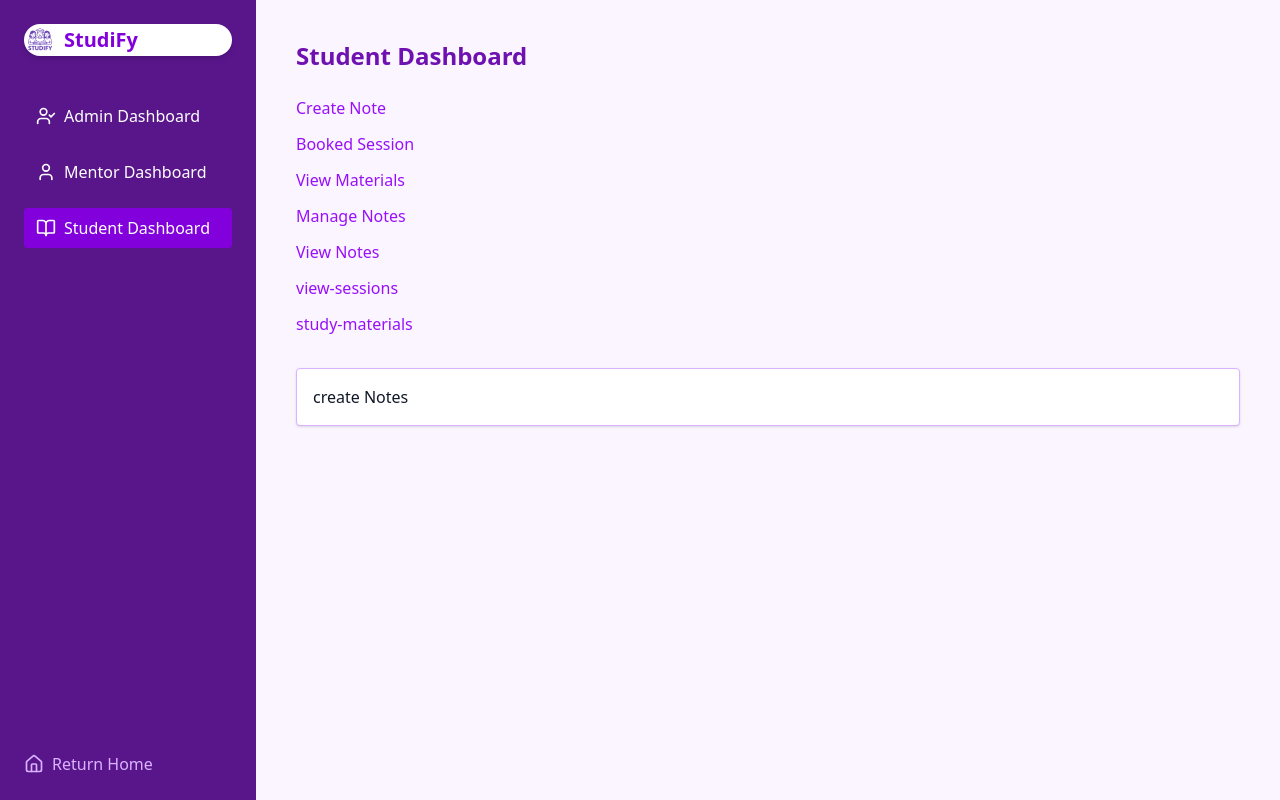
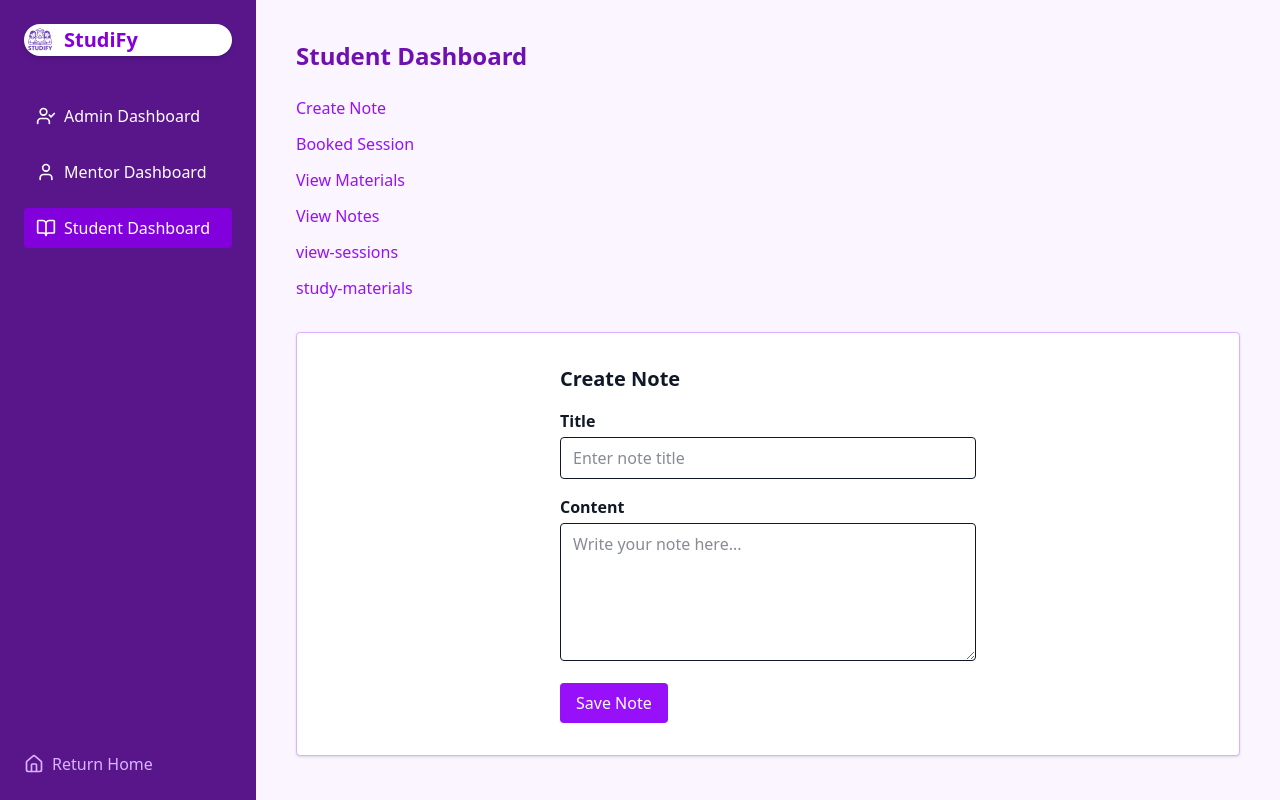
Before and after one commit to Sumyta-Bentey-Habib/Studify, a React (Vite) app: page /dashboard/student/create-note in a window 1280 px wide. Built offline with nearby package versions, Linux system fonts and the light colour scheme; no server answers.

Commit message:
student related work done

```diff
--- a/src/router/router.jsx
+++ b/src/router/router.jsx
@@ -24,7 +24,6 @@ import ViewSessions from "../users/mentor/ViewSessions";
 // Student sub-components
 import CreateNote from "../users/student/CreateNote";
 import BookedSession from "../users/student/BookedSession";
-import ManageNotes from "../users/student/ManageNotes";
 import ViewNotes from "../users/student/ViewNotes";
 import ViewMaterials from "../users/student/ViewMaterials";
 import StudentDashboard from "../users/student/StudentDashboard";
@@ -78,7 +77,6 @@ export const router = createBrowserRouter([
         children: [
           { path: "create-note", element: <CreateNote /> },
           { path: "booked-session", element: <BookedSession /> },
-          { path: "manage-notes", element: <ManageNotes /> },
           { path: "view-notes", element: <ViewNotes /> },
           { path: "view-materials", element:<ViewMaterials></ViewMaterials> },
           { path: "view-sessions", element:<StudentDashboard></StudentDashboard> },
--- a/src/users/student/CreateNote.jsx
+++ b/src/users/student/CreateNote.jsx
@@ -1,11 +1,101 @@
-import React from 'react';
+import React, { useState } from 'react';
+import useAxios from '../../hooks/useAxios';
+import { useAuth } from '../../contexts/authcontext/AuthProvider';
 
 const CreateNote = () => {
-    return (
+  const axios = useAxios();
+  const { user } = useAuth();
+
+  const [title, setTitle] = useState('');
+  const [content, setContent] = useState('');
+  const [message, setMessage] = useState('');
+
+  const handleSubmit = async (e) => {
+    e.preventDefault();
+
+    if (!user?.email) {
+      setMessage('You must be logged in to create a note.');
+      return;
+    }
+
+    if (!title.trim() || !content.trim()) {
+      setMessage('Title and content are required.');
+      return;
+    }
+
+    try {
+      const payload = {
+        userEmail: user.email,
+        title: title.trim(),
+        content: content.trim(),
+        createdAt: new Date(),
+      };
+
+      const response = await axios.post('/notes', payload);
+
+      if (response.data.insertedId) {
+        setMessage('Note created successfully!');
+        setTitle('');
+        setContent('');
+      } else {
+        setMessage('Failed to create note.');
+      }
+    } catch (error) {
+      console.error('Error creating note:', error);
+      setMessage('Error creating note.');
+    }
+  };
+
+  return (
+    <div className="max-w-md p-4 mx-auto">
+      <h2 className="mb-4 text-xl font-bold">Create Note</h2>
+
+      {message && (
+        <p className={`mb-4 ${message.includes('success') ? 'text-green-600' : 'text-red-600'}`}>
+          {message}
+        </p>
+      )}
+
+      <form onSubmit={handleSubmit} className="space-y-4">
         <div>
-            create Notes
+          <label htmlFor="title" className="block mb-1 font-semibold">
+            Title
+          </label>
+          <input
+            id="title"
+            type="text"
+            value={title}
+            onChange={(e) => setTitle(e.target.value)}
+            className="w-full px-3 py-2 border rounded"
+            placeholder="Enter note title"
+            required
+          />
         </div>
-    );
+
+        <div>
+          <label htmlFor="content" className="block mb-1 font-semibold">
+            Content
+          </label>
+          <textarea
+            id="content"
+            value={content}
+            onChange={(e) => setContent(e.target.value)}
+            className="w-full px-3 py-2 border rounded"
+            rows={5}
+            placeholder="Write your note here..."
+            required
+          />
+        </div>
+
+        <button
+          type="submit"
+          className="px-4 py-2 text-white bg-purple-600 rounded hover:bg-purple-700"
+        >
+          Save Note
+        </button>
+      </form>
+    </div>
+  );
 };
 
 export default CreateNote;
--- a/src/users/student/ManageNotes.jsx
+++ /dev/null
@@ -1,11 +0,0 @@
-import React from 'react';
-
-const ManageNotes = () => {
-    return (
-        <div>
-            manage the Notes
-        </div>
-    );
-};
-
-export default ManageNotes;
--- a/src/users/student/Student.jsx
+++ b/src/users/student/Student.jsx
@@ -21,11 +21,7 @@ const Student = () => {
             View Materials
           </Link>
         </li>
-        <li>
-          <Link to="manage-notes" className="text-purple-600 hover:underline">
-            Manage Notes
-          </Link>
-        </li>
+
         <li>
           <Link to="view-notes" className="text-purple-600 hover:underline">
             View Notes
--- a/src/users/student/StudentDashboard.jsx
+++ b/src/users/student/StudentDashboard.jsx
@@ -6,18 +6,10 @@ const StudentDashboard = () => {
   const axios = useAxios();
   const { user } = useContext(AuthContext);
 
-  const [materials, setMaterials] = useState([]);
+
   const [sessions, setSessions] = useState([]);
 
   useEffect(() => {
-    const fetchMaterials = async () => {
-      try {
-        const res = await axios.get("/materials");
-        setMaterials(res.data);
-      } catch (err) {
-        console.error(err);
-      }
-    };
 
     const fetchSessions = async () => {
       try {
@@ -28,7 +20,7 @@ const StudentDashboard = () => {
       }
     };
 
-    fetchMaterials();
+
     fetchSessions();
   }, [axios]);
 
@@ -61,58 +53,6 @@ const StudentDashboard = () => {
 
   return (
     <div className="p-6 space-y-12">
-      <section>
-        <h2 className="mb-4 text-2xl font-bold text-purple-800">
-          📚 Study Materials
-        </h2>
-        <div className="grid grid-cols-1 gap-6 md:grid-cols-2 lg:grid-cols-3">
-          {materials.length === 0 && <p>No study materials available yet.</p>}
-          {materials.map((material) => (
-            <div
-              key={material._id}
-              className="p-4 border border-purple-300 rounded shadow bg-purple-50 dark:bg-purple-900"
-            >
-              <h3 className="font-bold text-purple-700 dark:text-purple-300">
-                {material.subjectName || "No Subject"}
-              </h3>
-              {material.imageUrl && (
-                <div className="mt-2">
-                  <img
-                    src={material.imageUrl}
-                    alt="Material"
-                    className="max-w-full rounded"
-                  />
-                </div>
-              )}
-              {material.driveLink && (
-                <p className="mt-2">
-                  <a
-                    href={material.driveLink}
-                    target="_blank"
-                    rel="noreferrer"
-                    className="text-blue-600 underline"
-                  >
-                    Google Drive
-                  </a>
-                </p>
-              )}
-              {material.otherLink && (
-                <p className="mt-1">
-                  <a
-                    href={material.otherLink}
-                    target="_blank"
-                    rel="noreferrer"
-                    className="text-blue-600 underline"
-                  >
-                    Other Link
-                  </a>
-                </p>
-              )}
-            </div>
-          ))}
-        </div>
-      </section>
-
       <section>
         <h2 className="mb-4 text-2xl font-bold text-purple-800">
           📅 Available Sessions
--- a/src/users/student/ViewNotes.jsx
+++ b/src/users/student/ViewNotes.jsx
@@ -1,11 +1,67 @@
-import React from 'react';
+import React, { useEffect, useState } from 'react';
+import useAxios from '../../hooks/useAxios';
+import { useAuth } from '../../contexts/authcontext/AuthProvider';
 
 const ViewNotes = () => {
-    return (
-        <div>
-            view notes
-        </div>
-    );
+  const { user } = useAuth();
+  const axios = useAxios();
+
+  const [notes, setNotes] = useState([]);
+  const [loading, setLoading] = useState(true);
+  const [message, setMessage] = useState('');
+
+  useEffect(() => {
+    if (!user?.email) {
+      setMessage('You must be logged in to view your notes.');
+      setLoading(false);
+      return;
+    }
+
+    const fetchNotes = async () => {
+      try {
+        const res = await axios.get(`/notes?userEmail=${encodeURIComponent(user.email)}`);
+        setNotes(res.data);
+        setMessage(res.data.length === 0 ? 'No notes found.' : '');
+      } catch (error) {
+        console.error('Failed to fetch notes:', error);
+        setMessage('Failed to load notes.');
+      } finally {
+        setLoading(false);
+      }
+    };
+
+    fetchNotes();
+  }, [axios, user]);
+
+  if (loading) return <p>Loading notes...</p>;
+
+  if (!user?.email)
+    return <p className="text-red-600">Please log in to view your notes.</p>;
+
+  return (
+    <div className="max-w-3xl p-4 mx-auto">
+      <h2 className="mb-4 text-xl font-bold">My Notes</h2>
+
+      {message && <p className={`mb-4 ${message.includes('Failed') ? 'text-red-600' : 'text-gray-700'}`}>{message}</p>}
+
+      {notes.length > 0 && (
+        <ul className="space-y-4">
+          {notes.map((note) => (
+            <li
+              key={note._id || note.insertedId}
+              className="p-4 border rounded shadow bg-purple-50 dark:bg-purple-900"
+            >
+              <h3 className="font-semibold text-purple-700 dark:text-purple-300">{note.title}</h3>
+              <p className="mt-2 whitespace-pre-wrap">{note.content}</p>
+              <small className="block mt-2 text-gray-500">
+                Created at: {new Date(note.createdAt).toLocaleString()}
+              </small>
+            </li>
+          ))}
+        </ul>
+      )}
+    </div>
+  );
 };
 
 export default ViewNotes;
```
